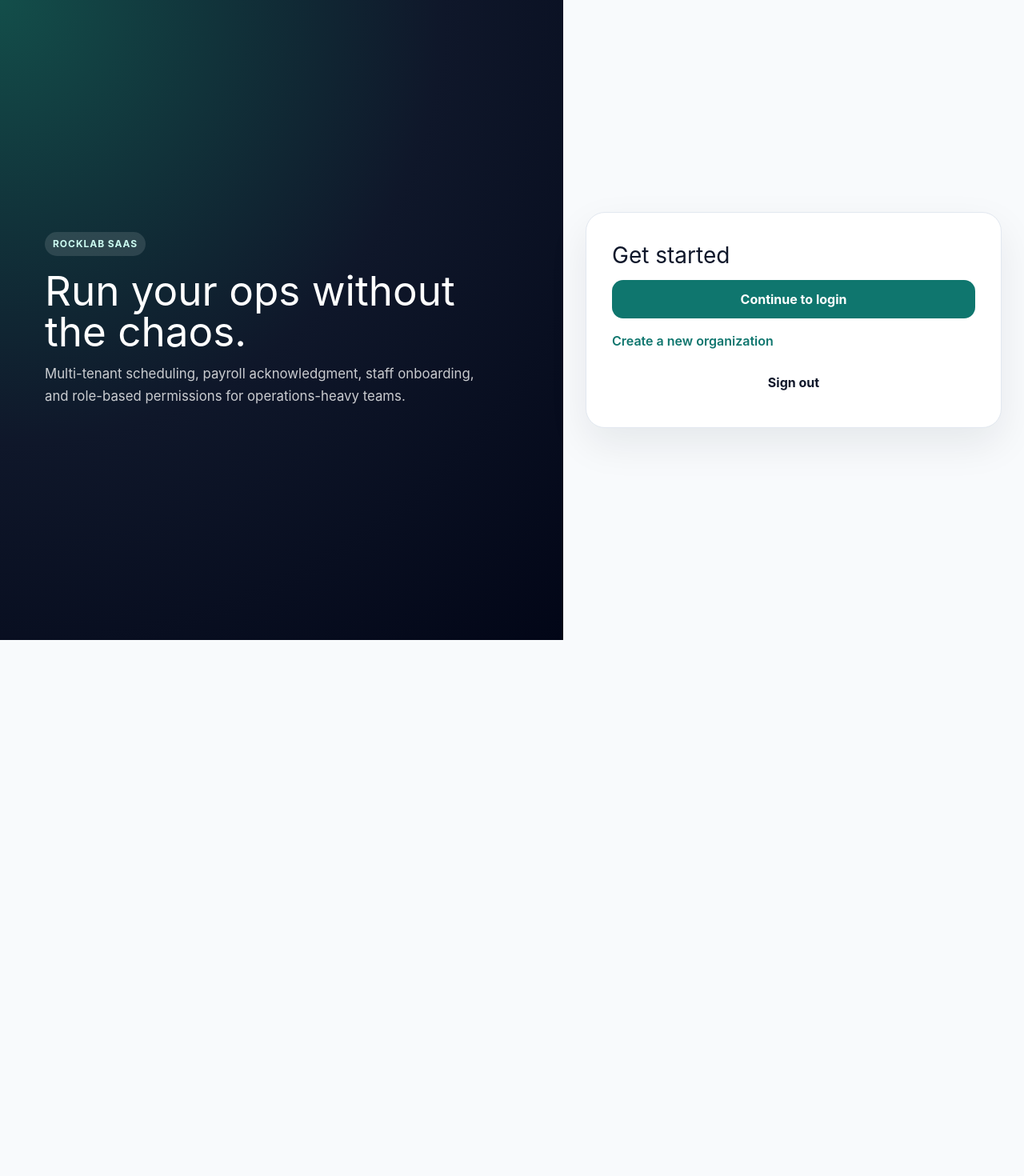
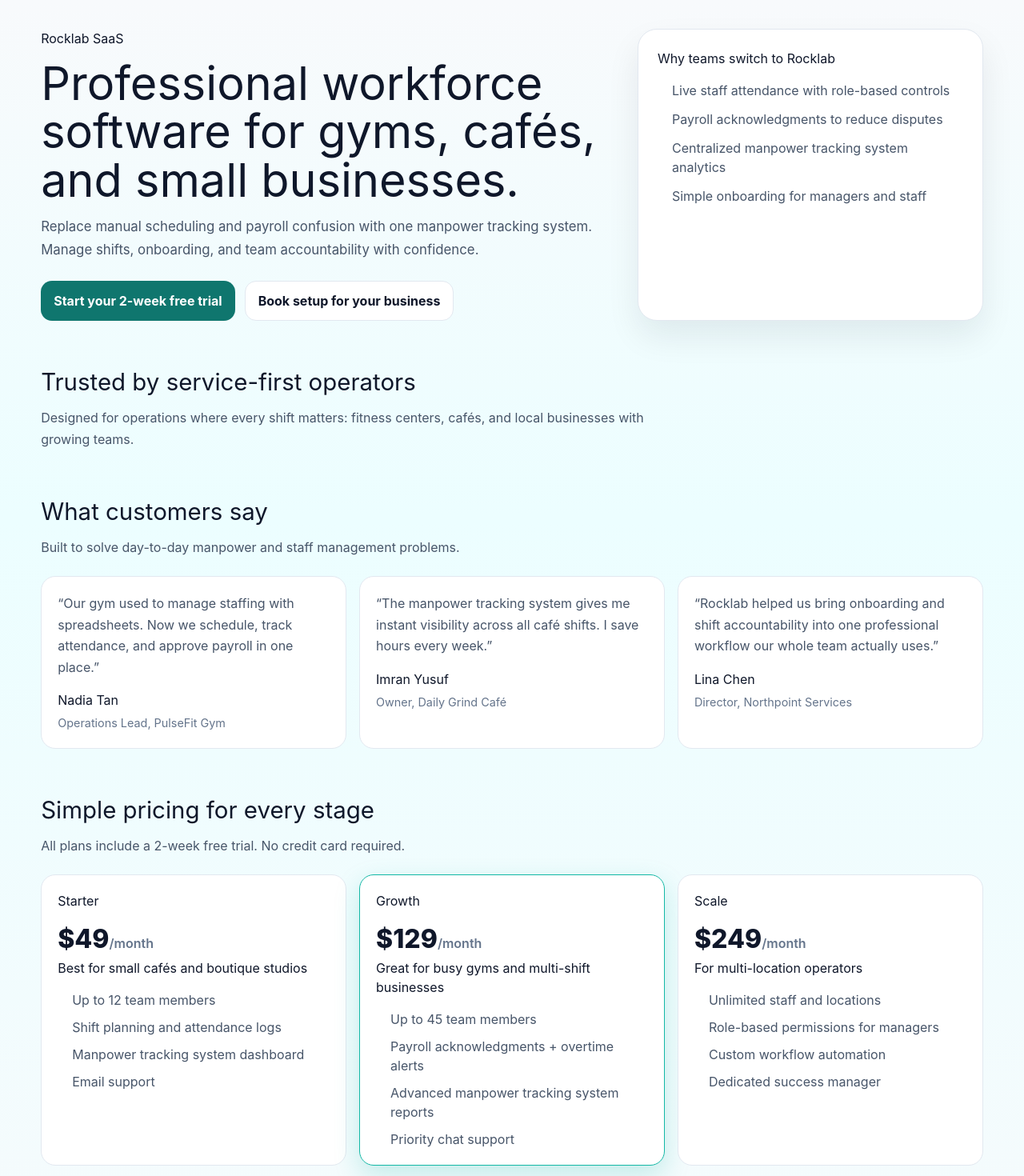
Before and after one commit to DhilRL/rocklab-saas, a Next.js app in the folder apps/web/: page / in a window 1280 px wide. Shown: the top 1470 px of the page at 80% size. Before the commit the page ends 800 px from the top, so only its background shows below. Built offline with nearby package versions, Linux system fonts and the light colour scheme; no server answers.

Commit message:
Create marketing landing page before login

```diff
--- a/apps/web/app/globals.css
+++ b/apps/web/app/globals.css
@@ -392,3 +392,177 @@ textarea {
   padding: 8px 12px;
   border-radius: 10px;
 }
+/* ---------- LANDING PAGE ---------- */
+
+.landing-page {
+  min-height: 100vh;
+  padding: 36px clamp(20px, 4vw, 56px) 64px;
+  background: linear-gradient(180deg, #f8fafc 0%, #ecfeff 35%, #f8fafc 100%);
+}
+
+.landing-hero {
+  display: grid;
+  grid-template-columns: 1.25fr 0.75fr;
+  gap: 26px;
+  align-items: stretch;
+}
+
+.landing-hero h1 {
+  margin: 14px 0;
+  max-width: 900px;
+  font-size: clamp(2rem, 4.5vw, 3.8rem);
+  line-height: 1.05;
+}
+
+.landing-hero p {
+  max-width: 700px;
+  color: var(--muted);
+  line-height: 1.7;
+  font-size: 1.05rem;
+}
+
+.hero-cta {
+  display: flex;
+  flex-wrap: wrap;
+  gap: 12px;
+  margin-top: 24px;
+}
+
+.btn-ghost {
+  border: 1px solid var(--border);
+  background: white;
+  color: var(--text);
+}
+
+.hero-highlight {
+  background: white;
+  border: 1px solid var(--border);
+  border-radius: 24px;
+  padding: 24px;
+  box-shadow: 0 20px 40px rgba(15, 23, 42, 0.08);
+}
+
+.hero-highlight h3 {
+  margin-top: 0;
+  margin-bottom: 16px;
+}
+
+.hero-highlight ul {
+  margin: 0;
+  padding-left: 18px;
+  display: grid;
+  gap: 12px;
+  color: var(--muted);
+}
+
+.landing-section {
+  margin-top: 54px;
+}
+
+.section-header h2,
+.landing-section h2 {
+  margin: 0;
+  font-size: clamp(1.5rem, 2.3vw, 2.2rem);
+}
+
+.section-header p,
+.section-subtitle {
+  margin-top: 10px;
+  color: var(--muted);
+  max-width: 760px;
+  line-height: 1.7;
+}
+
+.testimonial-grid,
+.pricing-grid {
+  margin-top: 22px;
+  display: grid;
+  grid-template-columns: repeat(3, minmax(0, 1fr));
+  gap: 16px;
+}
+
+.testimonial-card,
+.price-card {
+  background: white;
+  border: 1px solid var(--border);
+  border-radius: 18px;
+  padding: 20px;
+}
+
+.testimonial-card p {
+  margin-top: 0;
+  color: var(--muted);
+  line-height: 1.65;
+}
+
+.testimonial-card h4 {
+  margin: 16px 0 4px;
+}
+
+.testimonial-card span {
+  color: #64748b;
+  font-size: 0.9rem;
+}
+
+.price-card.featured {
+  border-color: #14b8a6;
+  box-shadow: 0 12px 32px rgba(20, 184, 166, 0.22);
+}
+
+.price {
+  margin-top: 12px;
+  font-size: 2rem;
+  font-weight: 800;
+}
+
+.price span {
+  font-size: 1rem;
+  color: #64748b;
+  font-weight: 600;
+}
+
+.price-card ul {
+  margin: 16px 0 0;
+  padding-left: 18px;
+  color: var(--muted);
+  display: grid;
+  gap: 10px;
+}
+
+.landing-cta {
+  margin-top: 60px;
+  text-align: center;
+  background: linear-gradient(135deg, #0f172a, #0f766e);
+  color: white;
+  border-radius: 24px;
+  padding: 48px 22px;
+}
+
+.landing-cta h2 {
+  margin: 0;
+}
+
+.landing-cta p {
+  max-width: 760px;
+  margin: 14px auto 26px;
+  color: rgba(255, 255, 255, 0.84);
+  line-height: 1.7;
+}
+
+@media (max-width: 1100px) {
+  .landing-hero {
+    grid-template-columns: 1fr;
+  }
+
+  .testimonial-grid,
+  .pricing-grid {
+    grid-template-columns: 1fr 1fr;
+  }
+}
+
+@media (max-width: 740px) {
+  .testimonial-grid,
+  .pricing-grid {
+    grid-template-columns: 1fr;
+  }
+}
--- a/apps/web/app/page.js
+++ b/apps/web/app/page.js
@@ -1,73 +1,152 @@
-"use client";
+import Link from "next/link";
 
-import Link from "next/link";
-import { signOut, onAuthStateChanged } from "firebase/auth";
-import { auth } from "../lib/firebase";
-import { getPlatformAdmin } from "../lib/platform-admin";
-import { useEffect, useState } from "react";
+const tiers = [
+  {
+    name: "Starter",
+    price: "$49",
+    audience: "Best for small cafés and boutique studios",
+    features: [
+      "Up to 12 team members",
+      "Shift planning and attendance logs",
+      "Manpower tracking system dashboard",
+      "Email support",
+    ],
+  },
+  {
+    name: "Growth",
+    price: "$129",
+    audience: "Great for busy gyms and multi-shift businesses",
+    features: [
+      "Up to 45 team members",
+      "Payroll acknowledgments + overtime alerts",
+      "Advanced manpower tracking system reports",
+      "Priority chat support",
+    ],
+    featured: true,
+  },
+  {
+    name: "Scale",
+    price: "$249",
+    audience: "For multi-location operators",
+    features: [
+      "Unlimited staff and locations",
+      "Role-based permissions for managers",
+      "Custom workflow automation",
+      "Dedicated success manager",
+    ],
+  },
+];
+
+const testimonials = [
+  {
+    quote:
+      "Our gym used to manage staffing with spreadsheets. Now we schedule, track attendance, and approve payroll in one place.",
+    name: "Nadia Tan",
+    role: "Operations Lead, PulseFit Gym",
+  },
+  {
+    quote:
+      "The manpower tracking system gives me instant visibility across all café shifts. I save hours every week.",
+    name: "Imran Yusuf",
+    role: "Owner, Daily Grind Café",
+  },
+  {
+    quote:
+      "Rocklab helped us bring onboarding and shift accountability into one professional workflow our whole team actually uses.",
+    name: "Lina Chen",
+    role: "Director, Northpoint Services",
+  },
+];
 
 export default function HomePage() {
-  const [isPlatformAdmin, setIsPlatformAdmin] = useState(false);
-  const [checking, setChecking] = useState(true);
-
-  useEffect(() => {
-    const unsub = onAuthStateChanged(auth, async (user) => {
-      if (!user) {
-        setIsPlatformAdmin(false);
-        setChecking(false);
-        return;
-      }
-
-      const adminDoc = await getPlatformAdmin(user.uid);
-      setIsPlatformAdmin(!!adminDoc);
-      setChecking(false);
-    });
-
-    return () => unsub();
-  }, []);
-
-  async function handleSignOut() {
-    await signOut(auth);
-    window.location.href = "/login";
-  }
-
   return (
-    <main className="auth-wrap">
-      <section className="auth-side">
+    <main className="landing-page">
+      <section className="landing-hero">
         <div>
           <span className="eyebrow">Rocklab SaaS</span>
-          <h1>Run your ops without the chaos.</h1>
+          <h1>Professional workforce software for gyms, cafés, and small businesses.</h1>
           <p>
-            Multi-tenant scheduling, payroll acknowledgment, staff onboarding,
-            and role-based permissions for operations-heavy teams.
+            Replace manual scheduling and payroll confusion with one manpower tracking system.
+            Manage shifts, onboarding, and team accountability with confidence.
           </p>
+
+          <div className="hero-cta">
+            <Link className="btn btn-primary" href="/login">
+              Start your 2-week free trial
+            </Link>
+            <Link className="btn btn-ghost" href="/create-org">
+              Book setup for your business
+            </Link>
+          </div>
+        </div>
+
+        <div className="hero-highlight">
+          <h3>Why teams switch to Rocklab</h3>
+          <ul>
+            <li>Live staff attendance with role-based controls</li>
+            <li>Payroll acknowledgments to reduce disputes</li>
+            <li>Centralized manpower tracking system analytics</li>
+            <li>Simple onboarding for managers and staff</li>
+          </ul>
         </div>
       </section>
 
-      <section className="auth-panel">
-        <div className="card">
-          <h2>Get started</h2>
+      <section className="landing-section">
+        <h2>Trusted by service-first operators</h2>
+        <p className="section-subtitle">
+          Designed for operations where every shift matters: fitness centers, cafés, and local
+          businesses with growing teams.
+        </p>
+      </section>
 
-          <div className="form-grid">
-            <Link className="btn btn-primary" href="/login">
-              Continue to login
-            </Link>
+      <section className="landing-section">
+        <div className="section-header">
+          <h2>What customers say</h2>
+          <p>Built to solve day-to-day manpower and staff management problems.</p>
+        </div>
 
-            <Link className="muted-link" href="/create-org">
-              Create a new organization
-            </Link>
+        <div className="testimonial-grid">
+          {testimonials.map((item) => (
+            <article key={item.name} className="testimonial-card">
+              <p>“{item.quote}”</p>
+              <h4>{item.name}</h4>
+              <span>{item.role}</span>
+            </article>
+          ))}
+        </div>
+      </section>
 
-            {!checking && isPlatformAdmin && (
-              <Link className="muted-link" href="/superadmin">
-                Superadmin dashboard
-              </Link>
-            )}
+      <section className="landing-section">
+        <div className="section-header">
+          <h2>Simple pricing for every stage</h2>
+          <p>All plans include a 2-week free trial. No credit card required.</p>
+        </div>
 
-            <button className="btn" onClick={handleSignOut}>
-              Sign out
-            </button>
-          </div>
+        <div className="pricing-grid">
+          {tiers.map((tier) => (
+            <article key={tier.name} className={`price-card${tier.featured ? " featured" : ""}`}>
+              <h3>{tier.name}</h3>
+              <div className="price">{tier.price}<span>/month</span></div>
+              <p>{tier.audience}</p>
+              <ul>
+                {tier.features.map((feature) => (
+                  <li key={feature}>{feature}</li>
+                ))}
+              </ul>
+            </article>
+          ))}
         </div>
+      </section>
+
+      <section className="landing-cta">
+        <h2>Ready to modernize your operations?</h2>
+        <p>
+          Start your 2-week free trial today and see how a clear manpower tracking system can help
+          your team perform better.
+        </p>
+        <Link className="btn btn-primary" href="/login">
+          Claim 2-week free trial
+        </Link>
       </section>
     </main>
   );
```
